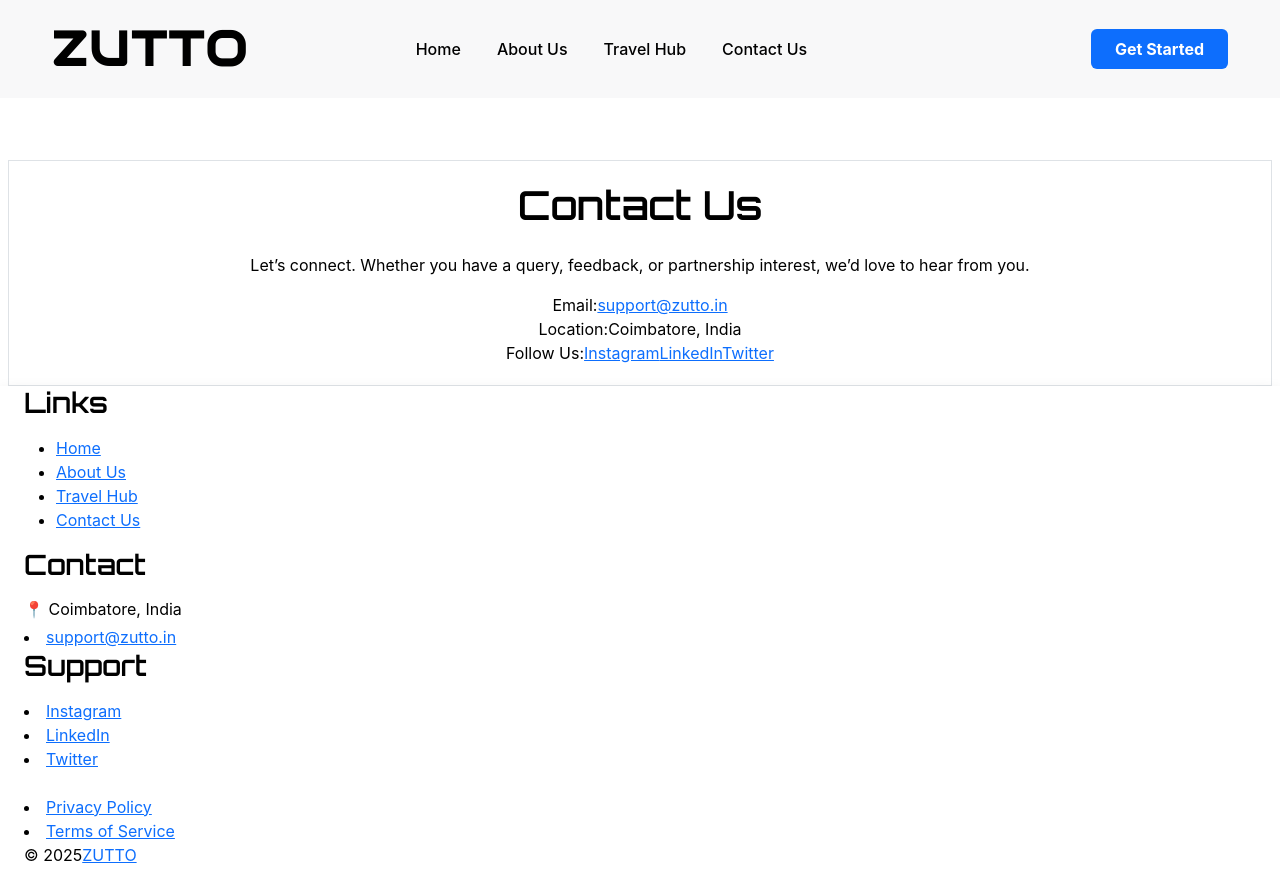
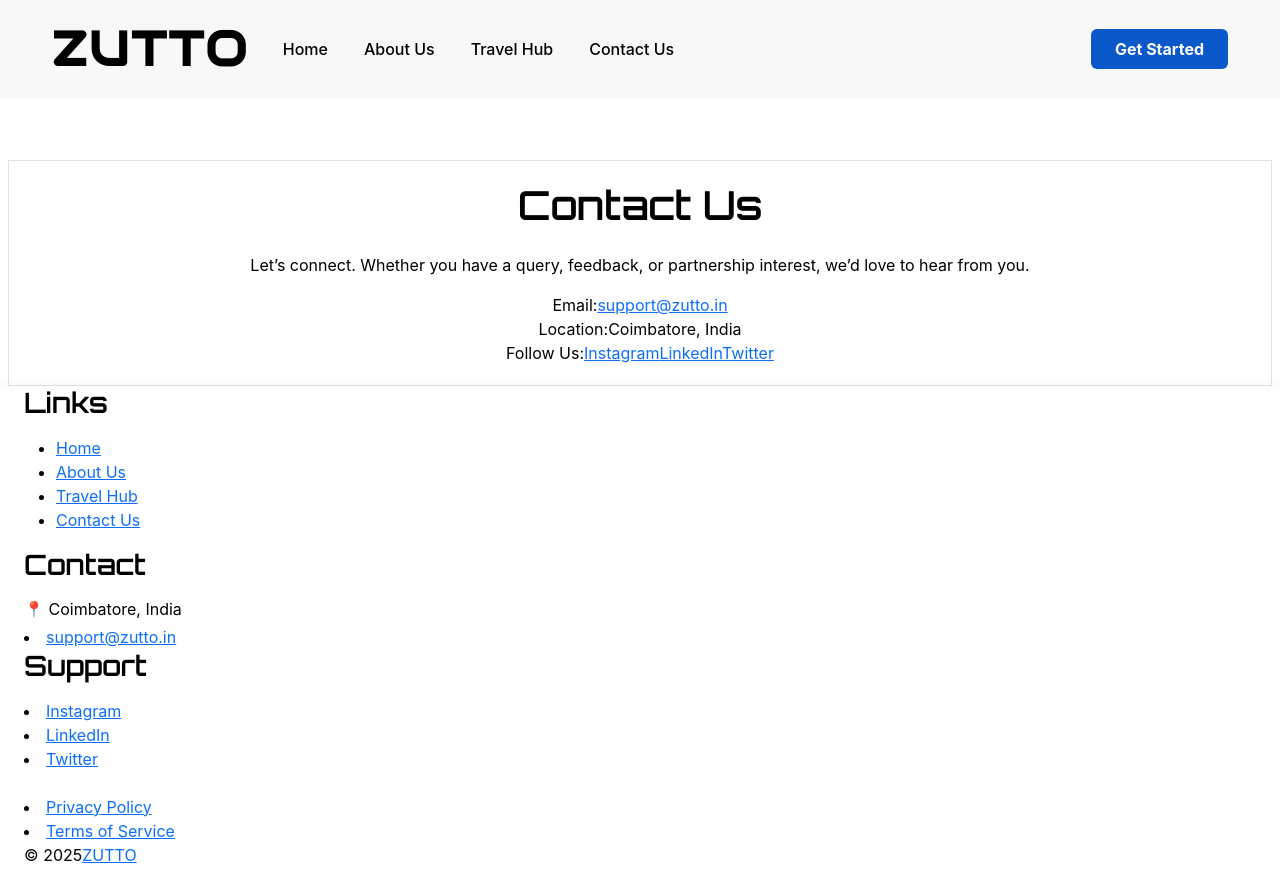
Before and after one commit to pixelperfectsolutions/zuttoweb-mui-dark, a React (Vite) app: page /contact in a window 1280 px wide. Built offline with nearby package versions, Linux system fonts and the light colour scheme.

Commit message:
ui change 4

```diff
--- a/src/components/Header.tsx
+++ b/src/components/Header.tsx
@@ -1,4 +1,4 @@
-import React from 'react';
+import React, { useState } from 'react';
 import { Navbar, Nav, Container, Button } from 'react-bootstrap';
 import { LinkContainer } from 'react-router-bootstrap';
 import { useLocation } from 'react-router-dom';
@@ -8,39 +8,73 @@ const navItems = [
   { name: 'About Us', path: '/about' },
   { name: 'Travel Hub', path: '/travel-hub' },
   { name: 'Contact Us', path: '/contact' },
-  // { name: 'FAQ', path: '/faq' },
-  // { name: 'Testimonials', path: '/testimonials' },
-  // { name: 'Privacy', path: '/privacy' },
-  // { name: 'Terms', path: '/terms' },
 ];
 
 const Header: React.FC = () => {
   const location = useLocation();
+  const [expanded, setExpanded] = useState(false);
 
   return (
-    <Navbar collapseOnSelect expand="md" bg="light" variant="light" fixed="top" className="apple-navbar">
+    <Navbar
+      collapseOnSelect
+      expand="md"
+      bg="light"
+      variant="light"
+      fixed="top"
+      expanded={expanded}
+      className="apple-navbar"
+    >
       <Container style={{ maxWidth: '1200px' }} className="mx-auto">
         <LinkContainer to="/">
           <Navbar.Brand className="fw-bold logo">ZUTTO</Navbar.Brand>
         </LinkContainer>
 
-        <Navbar.Toggle aria-controls="main-nav" />
+        <Navbar.Toggle
+          aria-controls="main-nav"
+          onClick={() => setExpanded(!expanded)}
+        />
+
         <Navbar.Collapse id="main-nav">
+          {/* Close button for mobile menu */}
+          <div className="d-md-none w-100 text-end mb-2">
+            <Button
+              variant="outline-dark"
+              size="sm"
+              onClick={() => setExpanded(false)}
+              style={{ border: 'none', fontSize: '1.2rem' }}
+            >
+              ×
+            </Button>
+          </div>
+
           <div className="d-flex w-100 align-items-center">
-            <Nav className="mx-auto">
+            <Nav className="mx-auto mx-md-0 text-start">
               {navItems.map((item) => (
-                <LinkContainer key={item.path} to={item.path}>
-                  <Nav.Link active={location.pathname === item.path}>{item.name}</Nav.Link>
+                <LinkContainer key={item.path} to={item.path} onClick={() => setExpanded(false)}>
+                  <Nav.Link active={location.pathname === item.path}>
+                    {item.name}
+                  </Nav.Link>
                 </LinkContainer>
               ))}
             </Nav>
-            <div className="ms-auto">
-              <LinkContainer to="/get-started">
+
+            <div className="ms-auto d-none d-md-block">
+              <LinkContainer to="/contact">
                 <Button
-                  style={{ backgroundColor: '#181511', color: '#fff', border: 'none' }}
+                  style={{
+                    backgroundColor: '#181511',
+                    color: '#fff',
+                    border: 'none',
+                  }}
                   className="border-0 px-4 py-2 fw-bold transition-colors"
-                  onMouseOver={e => { e.currentTarget.style.backgroundColor = '#fff'; e.currentTarget.style.color = '#181511'; }}
-                  onMouseOut={e => { e.currentTarget.style.backgroundColor = '#181511'; e.currentTarget.style.color = '#fff'; }}
+                  onMouseOver={(e) => {
+                    e.currentTarget.style.backgroundColor = '#fff';
+                    e.currentTarget.style.color = '#181511';
+                  }}
+                  onMouseOut={(e) => {
+                    e.currentTarget.style.backgroundColor = '#181511';
+                    e.currentTarget.style.color = '#fff';
+                  }}
                 >
                   Get Started
                 </Button>
```
